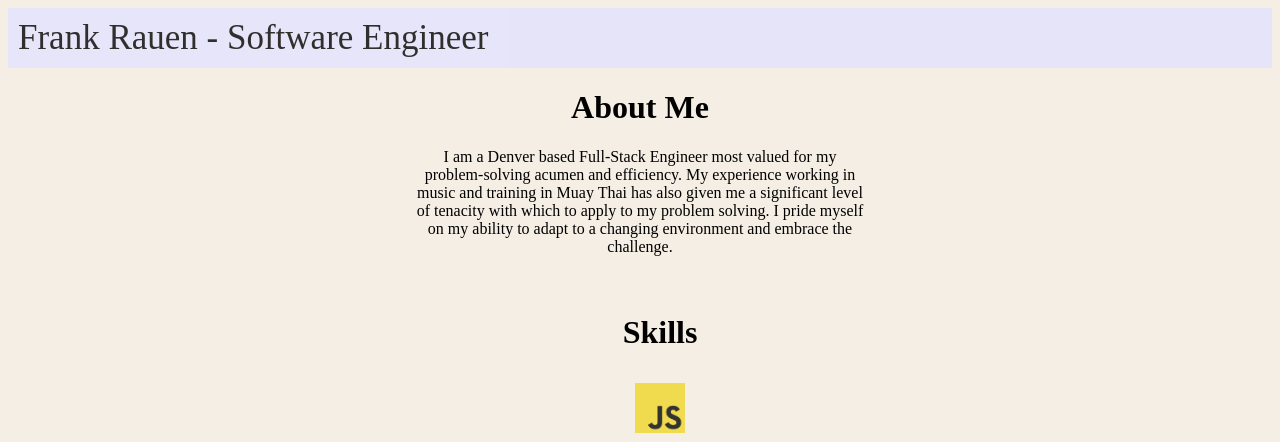
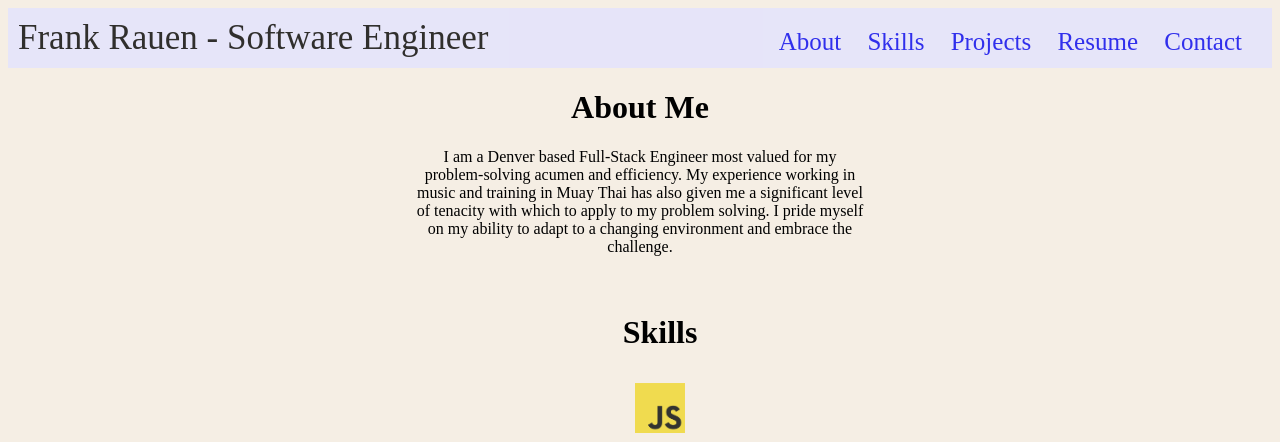
Before and after one commit to Frank-Rauen/portfolio, a PHP site: page /index.html in a window 1280 px wide. Shown: the top 442 px of the page. Run offline with PHP 8.4, Linux system fonts and the light colour scheme.

Commit message:
adds functional navbar

```diff
--- a/css/style.css
+++ b/css/style.css
@@ -1,4 +1,4 @@
-header {
+.header {
     color: black;
     background-color: rgb(227, 227, 255);
     text-align: left;
@@ -6,6 +6,17 @@ header {
     margin: 0 auto;
     padding: 10px 10px 10px 10px;
     opacity: 80%;
+}
+
+.navbar {
+    font-size: 25px;
+    float: right;
+    padding: 10px 10px 10px 10px;
+}
+
+.navbar a {
+    text-decoration: none;
+    margin: 10px 10px 10px 10px;
 }
 
 .about {
--- a/index.html
+++ b/index.html
@@ -8,8 +8,16 @@
     <script defer src="./js/script.js"></script>
 </head>
 <body>
-    <header class="header">Frank Rauen - Software Engineer</header>
-    <div class="about">
+    <header class="header">Frank Rauen - Software Engineer
+    <div class="navbar">
+        <a href="#about">About</a>
+        <a href="#skills">Skills</a>
+        <a href="#projects">Projects</a>
+        <a href="#resume">Resume</a>
+        <a href="#contact">Contact</a>
+    </div>
+</header>
+    <div class="about" id="about">
         <h1>About Me</h1>
         <p>I am a Denver based Full-Stack Engineer most valued for my problem-solving
             acumen and efficiency.
@@ -18,7 +26,7 @@
             to apply to my problem solving. I pride myself on my ability
             to adapt to a changing environment and embrace the challenge.</p>
     </div>
-    <div class="skills">
+    <div class="skills" id="skills">
         <ul>
             <h1>Skills</h1>
         <li><img class="skillsimages" src="./css/images/Javascript.png" alt="Javascript">
@@ -39,7 +47,8 @@
             <p>Django</p></li>
     </ul>
 </div>
-<div class="links"><ul>
+<div class="links" id="projects">
+    <ul>
     <h1>Projects</h1>
 
         <h2><a href="https://corona-times.herokuapp.com" target="_blank" class="appname">Corona Times</a></h2>
@@ -91,12 +100,12 @@
    </ul>
     </div>
 <br />
-    <div class="resume">
+    <div class="resume" id="resume">
         <h1>Resume</h1>
         <a href="./css/images/PDF Resume.pdf" target="_blank">Click Here</a>
     </div>
 <br />
-    <div class="contact">
+    <div class="contact" id="contact">
         <h1>Contact Information</h1>
         <ul>
             <li>fjr0530@gmail.com</li>
```
